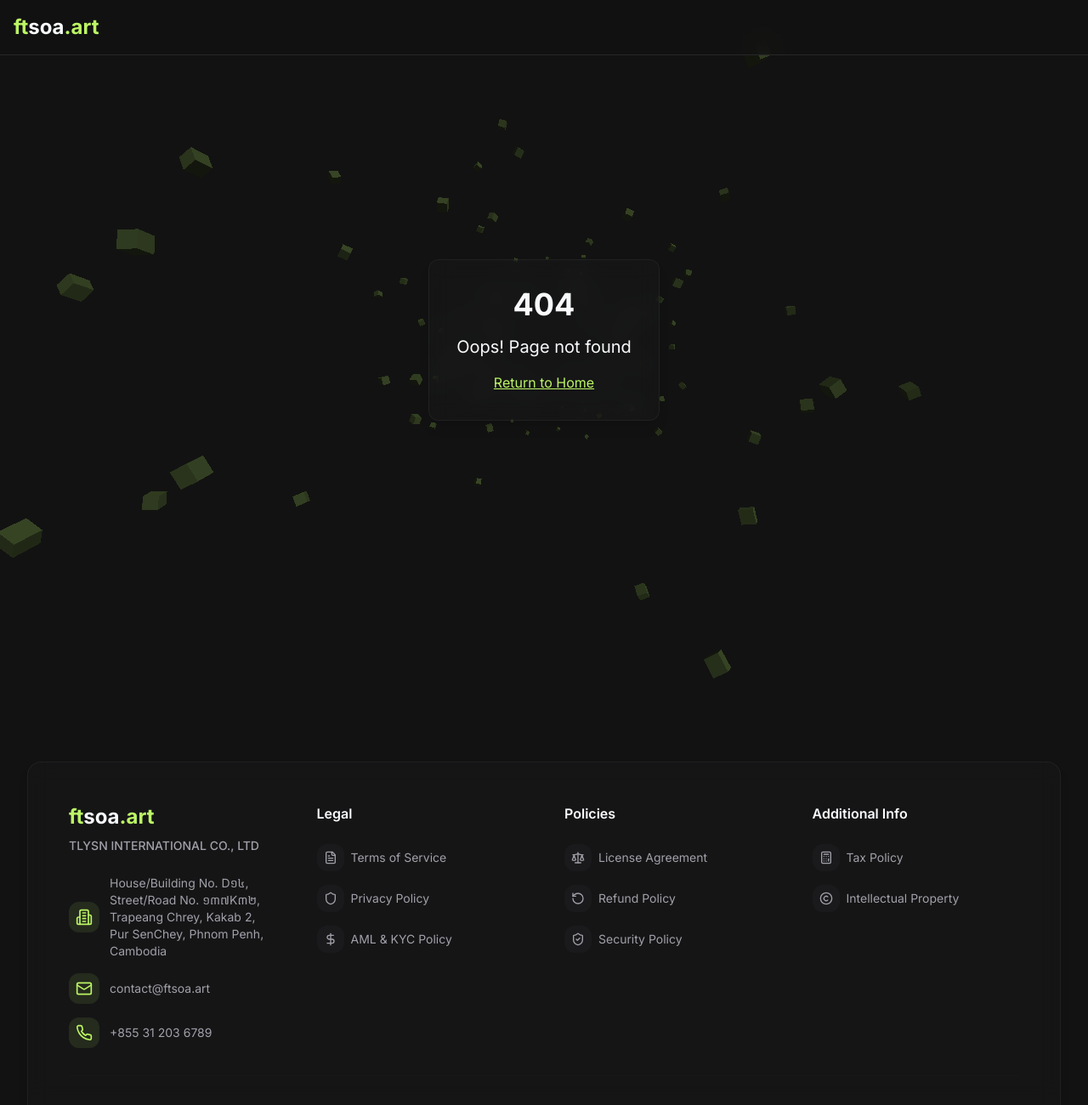
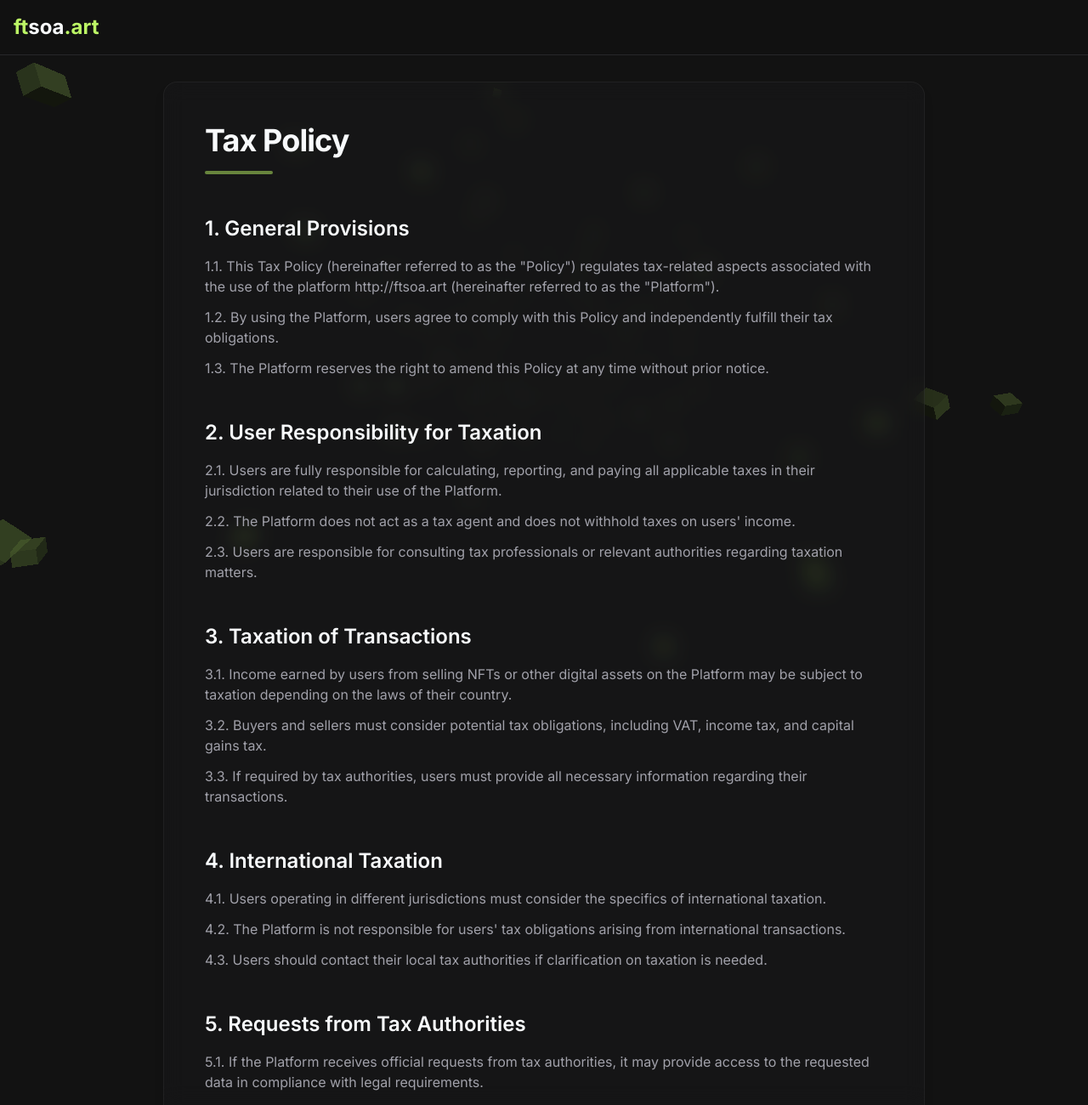
Before and after one commit to e-bobkov/niftify-creator-portal, a React (Vite) app: page /tax in a window 1280 px wide. Shown: the top 1300 px of the page at 85% size. Built offline with nearby package versions, Linux system fonts and the light colour scheme.

Commit message:
Add Tax Policy page
Adds a new page detailing the platform's tax policy, including user responsibilities, transaction taxation, international taxation, and dispute resolution.  The policy also includes contact information for inquiries.

```diff
--- a/src/App.tsx
+++ b/src/App.tsx
@@ -15,6 +15,7 @@ import NotFound from "./pages/NotFound";
 import Collection from "@/pages/Collection";
 import TokenDetails from "@/pages/TokenDetails";
 import Terms from "@/pages/Terms";
+import Tax from "@/pages/Tax";
 import { PrivateRoute } from "@/components/PrivateRoute";
 
 const queryClient = new QueryClient();
@@ -33,6 +34,7 @@ const App = () => (
             <Route path="/auth" element={<Auth />} />
             <Route path="/create" element={<Create />} />
             <Route path="/terms" element={<Terms />} />
+            <Route path="/tax" element={<Tax />} />
             <Route path="/profile" element={<PrivateRoute><Profile /></PrivateRoute>} />
             <Route path="/my-collection/:id" element={<PrivateRoute><Collection /></PrivateRoute>} />
             <Route path="/my-collection/:collectionId/:tokenId" element={<PrivateRoute><TokenDetails /></PrivateRoute>} />
--- /dev/null
+++ b/src/pages/Tax.tsx
@@ -0,0 +1,88 @@
+
+import { memo } from "react";
+
+const Tax = () => {
+  return (
+    <div className="min-h-screen">
+      <main className="container mx-auto px-4 py-24">
+        <div className="glass-card rounded-2xl p-8 md:p-12 max-w-4xl mx-auto">
+          <div className="space-y-12">
+            <div className="space-y-4">
+              <h1 className="text-4xl font-bold tracking-tight">Tax Policy</h1>
+              <div className="h-1 w-20 bg-primary/50 rounded-full" />
+            </div>
+
+            {/* 1. General Provisions */}
+            <section className="space-y-4">
+              <h2 className="text-2xl font-semibold">1. General Provisions</h2>
+              <div className="space-y-3 text-muted-foreground">
+                <p>1.1. This Tax Policy (hereinafter referred to as the "Policy") regulates tax-related aspects associated with the use of the platform http://ftsoa.art (hereinafter referred to as the "Platform").</p>
+                <p>1.2. By using the Platform, users agree to comply with this Policy and independently fulfill their tax obligations.</p>
+                <p>1.3. The Platform reserves the right to amend this Policy at any time without prior notice.</p>
+              </div>
+            </section>
+
+            {/* 2. User Responsibility for Taxation */}
+            <section className="space-y-4">
+              <h2 className="text-2xl font-semibold">2. User Responsibility for Taxation</h2>
+              <div className="space-y-3 text-muted-foreground">
+                <p>2.1. Users are fully responsible for calculating, reporting, and paying all applicable taxes in their jurisdiction related to their use of the Platform.</p>
+                <p>2.2. The Platform does not act as a tax agent and does not withhold taxes on users' income.</p>
+                <p>2.3. Users are responsible for consulting tax professionals or relevant authorities regarding taxation matters.</p>
+              </div>
+            </section>
+
+            {/* 3. Taxation of Transactions */}
+            <section className="space-y-4">
+              <h2 className="text-2xl font-semibold">3. Taxation of Transactions</h2>
+              <div className="space-y-3 text-muted-foreground">
+                <p>3.1. Income earned by users from selling NFTs or other digital assets on the Platform may be subject to taxation depending on the laws of their country.</p>
+                <p>3.2. Buyers and sellers must consider potential tax obligations, including VAT, income tax, and capital gains tax.</p>
+                <p>3.3. If required by tax authorities, users must provide all necessary information regarding their transactions.</p>
+              </div>
+            </section>
+
+            {/* 4. International Taxation */}
+            <section className="space-y-4">
+              <h2 className="text-2xl font-semibold">4. International Taxation</h2>
+              <div className="space-y-3 text-muted-foreground">
+                <p>4.1. Users operating in different jurisdictions must consider the specifics of international taxation.</p>
+                <p>4.2. The Platform is not responsible for users' tax obligations arising from international transactions.</p>
+                <p>4.3. Users should contact their local tax authorities if clarification on taxation is needed.</p>
+              </div>
+            </section>
+
+            {/* 5. Requests from Tax Authorities */}
+            <section className="space-y-4">
+              <h2 className="text-2xl font-semibold">5. Requests from Tax Authorities</h2>
+              <div className="space-y-3 text-muted-foreground">
+                <p>5.1. If the Platform receives official requests from tax authorities, it may provide access to the requested data in compliance with legal requirements.</p>
+                <p>5.2. Users acknowledge that tax authorities may require reporting of income earned through the Platform.</p>
+              </div>
+            </section>
+
+            {/* 6. Dispute Resolution */}
+            <section className="space-y-4">
+              <h2 className="text-2xl font-semibold">6. Dispute Resolution</h2>
+              <div className="space-y-3 text-muted-foreground">
+                <p>6.1. In the event of tax disputes between a user and tax authorities, the Platform is not a party to the conflict.</p>
+                <p>6.2. Users bear full responsibility for resolving their tax matters.</p>
+              </div>
+            </section>
+
+            {/* 7. Contact Information */}
+            <section className="space-y-4">
+              <h2 className="text-2xl font-semibold">7. Contact Information</h2>
+              <div className="space-y-3 text-muted-foreground">
+                <p>7.1. Users may direct all taxation-related inquiries to the Platform's support team via email at contact@ftsoa.art or through the feedback form.</p>
+                <p>7.2. Last update date of this Policy: February 22, 2025.</p>
+              </div>
+            </section>
+          </div>
+        </div>
+      </main>
+    </div>
+  );
+};
+
+export default memo(Tax);
```
